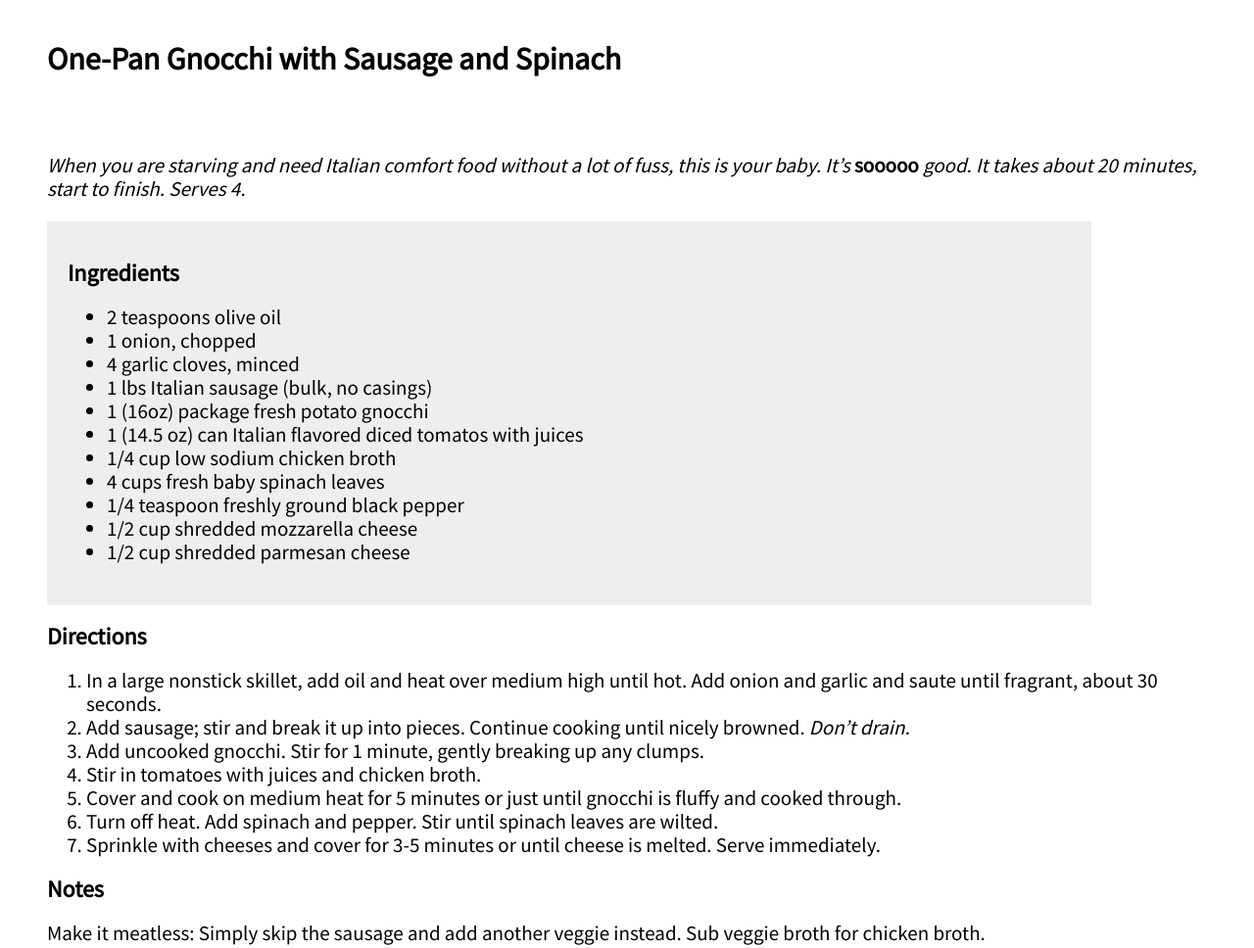
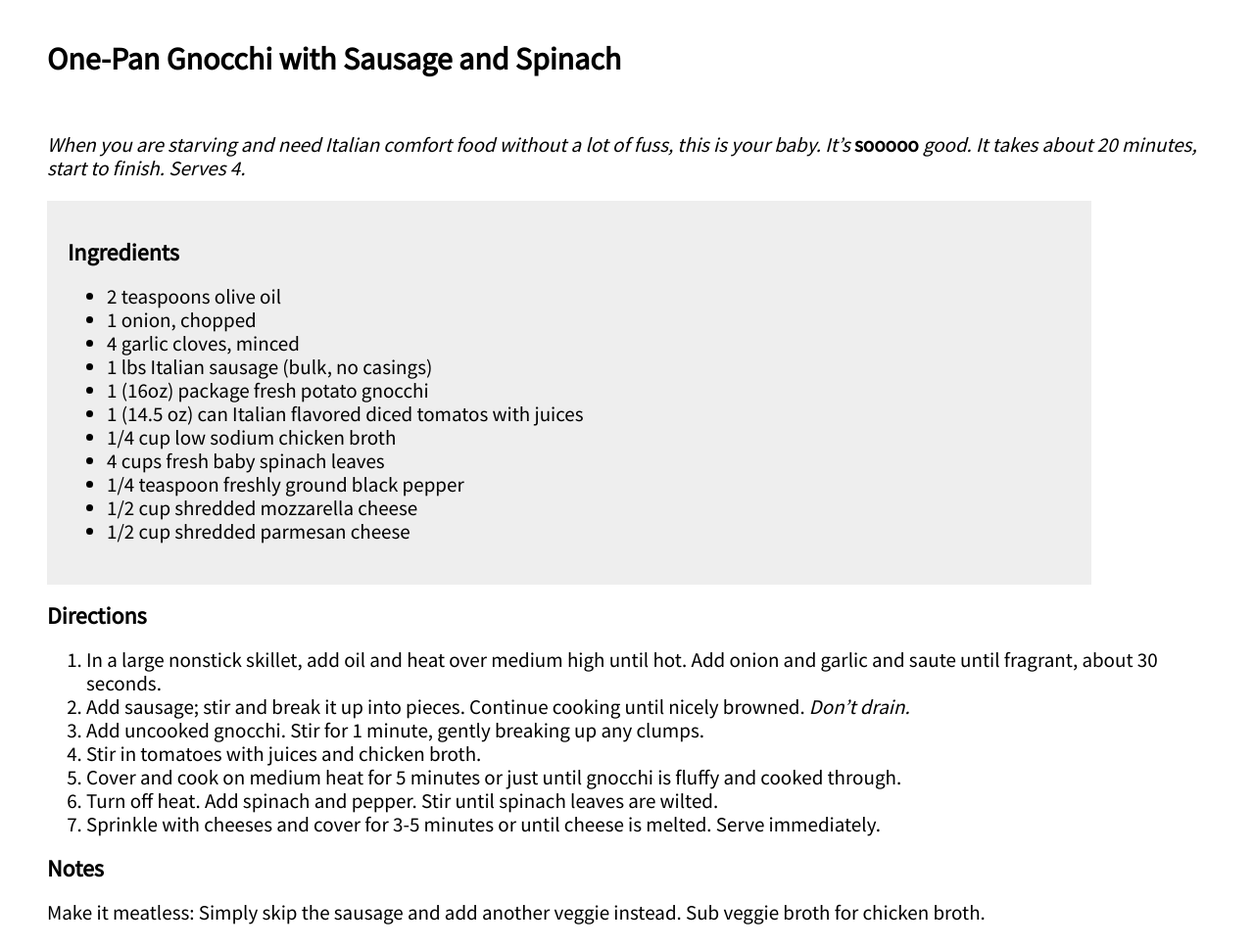
Before and after one commit to RMolinari13/Recipe, a plain HTML site: page index.html in a window 1280 px wide. Shown: the whole page at 98% size. Drawn offline with Linux system fonts and the light colour scheme.

Commit message:
padding to margin

```diff
--- a/css/sitewide.css
+++ b/css/sitewide.css
@@ -75,7 +75,7 @@ ol {
 }
 
 .top {
-	padding-bottom: 2em;
+	margin-bottom: 2em;
 }
 
 .pitch {
```
